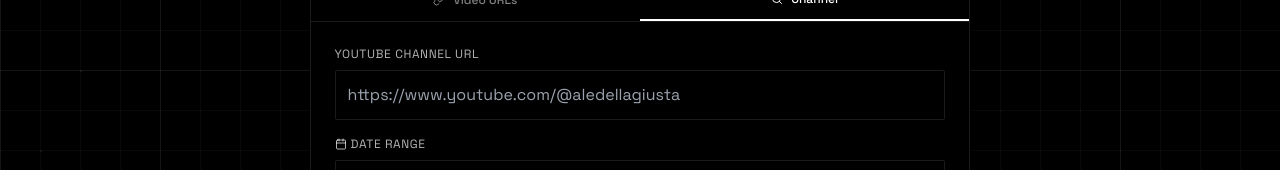
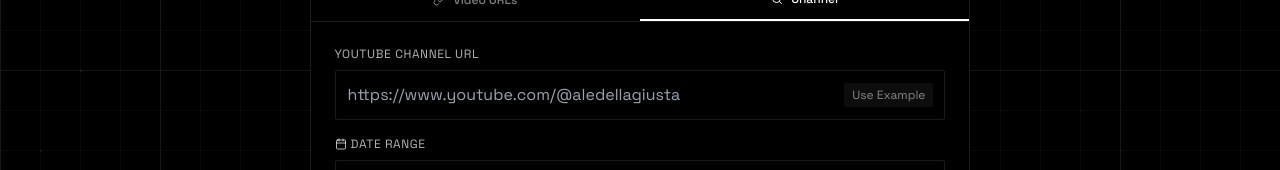
Before and after one commit to aimansalim/aimansalim.com, a React (Vite) app: page /thumbnails in a window 1280 px wide. Both pictures are taken after a click on the button "Channel". Shown: the part 410-580 px from the top of the page. Built offline with nearby package versions, Linux system fonts and the light colour scheme; a web font is replaced by a local one.

Commit message:
Add 'Use Example' button to channel URL input

```diff
--- a/src/components/ThumbnailGallery.tsx
+++ b/src/components/ThumbnailGallery.tsx
@@ -532,6 +532,7 @@ export const ThumbnailGallery = () => {
                   YouTube Channel URL
                 </label>
                 <div className="flex flex-col sm:flex-row gap-3">
+                  <div className="relative flex-1">
                     <input
                       type="text"
                       value={channelUrl}
@@ -539,6 +540,14 @@ export const ThumbnailGallery = () => {
                       placeholder="https://www.youtube.com/@aledellagiusta"
                       className="w-full bg-black border border-white/10 rounded-sm px-3 py-3 text-white focus:outline-none focus:ring-1 focus:ring-white/30 min-h-[50px] h-[50px]"
                     />
+                    <button
+                      type="button"
+                      onClick={() => setChannelUrl("https://www.youtube.com/@aledellagiusta")}
+                      className="absolute right-3 top-1/2 transform -translate-y-1/2 text-xs text-white/50 hover:text-white/90 transition-colors bg-white/5 px-2 py-1 rounded-sm"
+                    >
+                      Use Example
+                    </button>
+                  </div>
                 </div>
               </div>
 
```
Lines whose indentation alone changed are shown as unchanged.
